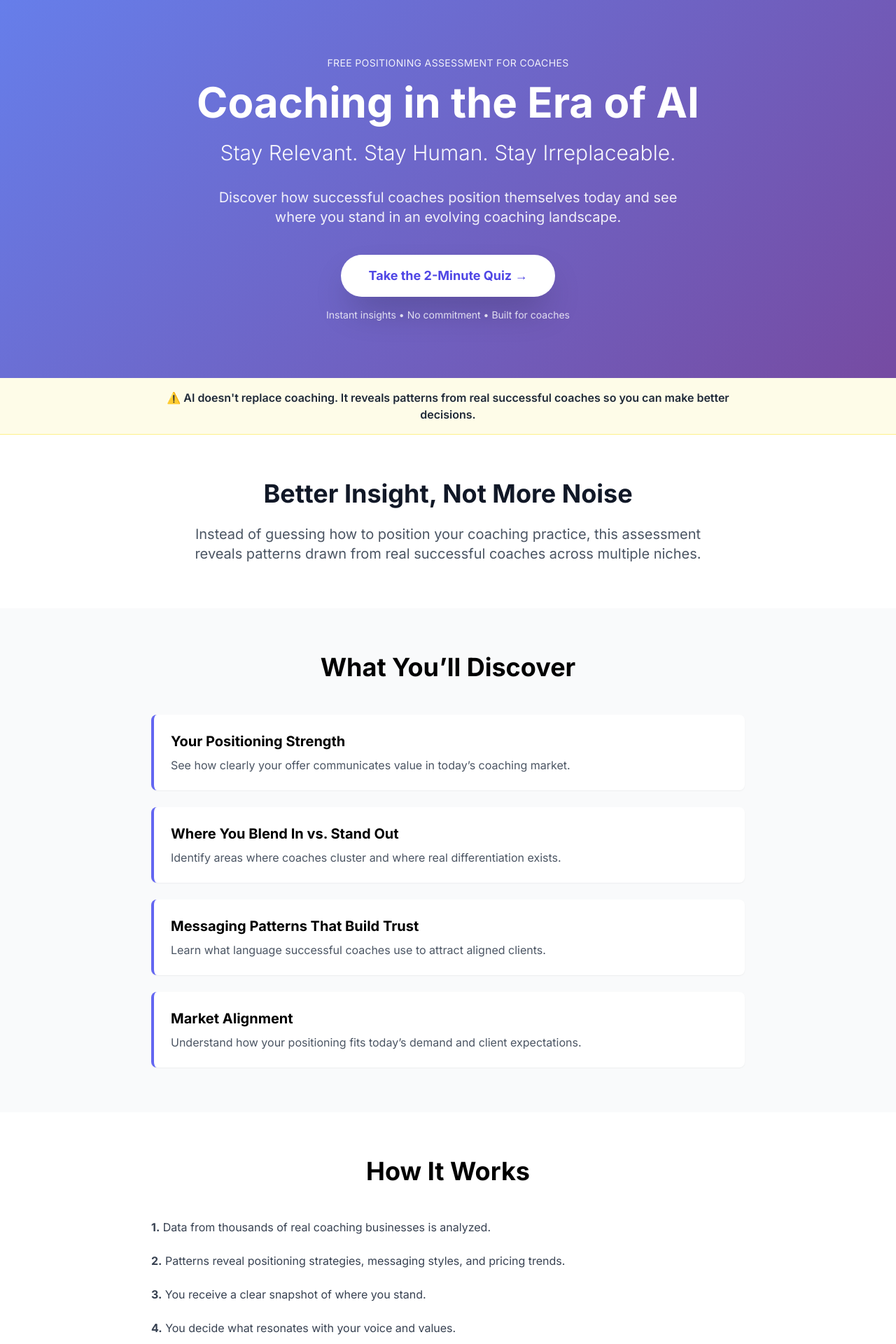
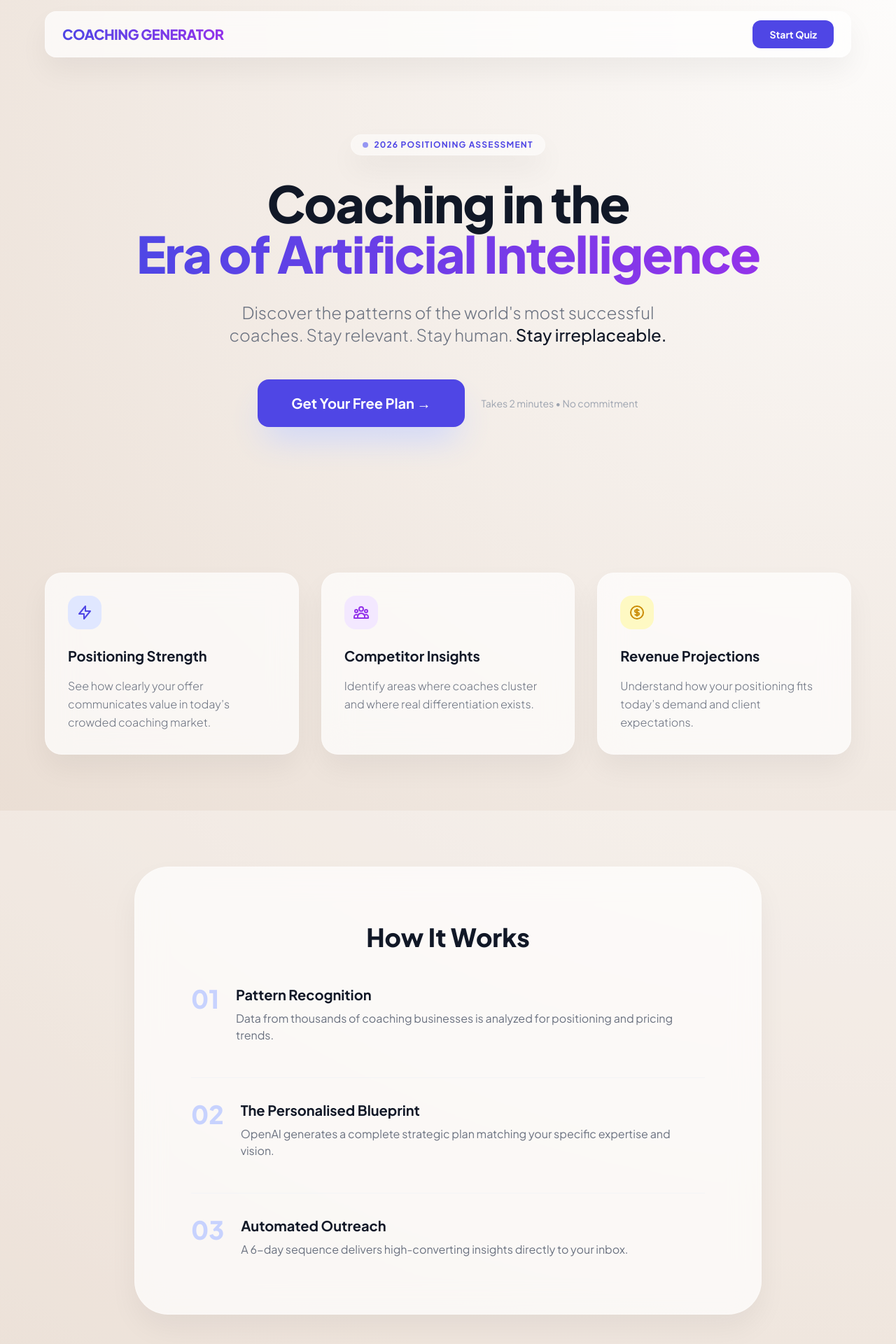
Before and after one commit to AinaLuc/quiz, a Flask app: page / in a window 1280 px wide. Shown: the top 1920 px of the page at 70% size. Run offline with Flask 3, Linux system fonts and the light colour scheme; some libraries are stand-ins or nearby versions.

Commit message:
Branding: Luxury redesign for Landing page and Emails

```diff
--- a/templates/landing.html
+++ b/templates/landing.html
@@ -4,201 +4,171 @@
 <head>
     <meta charset="UTF-8">
     <meta name="viewport" content="width=device-width, initial-scale=1.0">
-    <title>Coach Positioning Assessment</title>
+    <title>Coach Positioning Assessment | Stay Irreplaceable</title>
     <script src="https://cdn.tailwindcss.com"></script>
+    <link href="https://fonts.googleapis.com/css2?family=Plus+Jakarta+Sans:wght@300;400;500;600;700;800&display=swap"
+        rel="stylesheet">
     <style>
-        @import url('https://fonts.googleapis.com/css2?family=Inter:wght@300;400;500;600;700;800&display=swap');
-
         body {
-            font-family: 'Inter', sans-serif;
+            font-family: 'Plus Jakarta Sans', sans-serif;
+            background: radial-gradient(circle at top right, #fdfcfb 0%, #e2d1c3 100%);
         }
 
-        .gradient-bg {
-            background: linear-gradient(135deg, #667eea 0%, #764ba2 100%);
+        .luxury-glass {
+            background: rgba(255, 255, 255, 0.7);
+            backdrop-filter: blur(20px);
+            border: 1px solid rgba(255, 255, 255, 0.3);
+            box-shadow: 0 20px 40px rgba(0, 0, 0, 0.05);
+        }
+
+        .indigo-gradient-text {
+            background: linear-gradient(90deg, #4f46e5, #9333ea);
+            -webkit-background-clip: text;
+            -webkit-text-fill-color: transparent;
+        }
+
+        .hero-bg {
+            background-image: url('https://images.unsplash.com/photo-1497366216548-37526070297c?auto=format&fit=crop&q=80&w=2000');
+            background-size: cover;
+            background-position: center;
         }
     </style>
 </head>
 
-<body class="bg-white">
+<body class="text-gray-900 overflow-x-hidden">
 
-    <!-- HERO -->
-    <div class="gradient-bg text-white">
-        <div class="max-w-4xl mx-auto px-6 py-20 text-center">
-            <p class="text-sm uppercase tracking-wide mb-4 opacity-90">
-                Free Positioning Assessment for Coaches
+    <!-- NAVIGATION -->
+    <nav class="fixed top-0 w-full z-50 px-6 py-4">
+        <div class="max-w-6xl mx-auto flex justify-between items-center luxury-glass px-6 py-3 rounded-2xl">
+            <div class="text-xl font-extrabold tracking-tight indigo-gradient-text">COACHING GENERATOR</div>
+            <a href="/quiz"
+                class="bg-indigo-600 text-white text-sm font-bold py-2.5 px-6 rounded-xl hover:bg-indigo-700 transition transform hover:scale-105">Start
+                Quiz</a>
+        </div>
+    </nav>
+
+    <!-- HERO SECTION -->
+    <section class="relative pt-32 pb-20 md:pt-48 md:pb-32 px-6">
+        <div class="max-w-5xl mx-auto text-center">
+            <div
+                class="inline-flex items-center space-x-2 bg-white/50 border border-white/30 px-4 py-1.5 rounded-full mb-8 luxury-glass">
+                <span class="w-2 h-2 bg-indigo-500 rounded-full animate-pulse"></span>
+                <span class="text-xs font-bold text-indigo-600 uppercase tracking-widest">2026 Positioning
+                    Assessment</span>
+            </div>
+
+            <h1 class="text-5xl md:text-7xl font-extrabold mb-8 leading-tight tracking-tight">
+                Coaching in the <br>
+                <span class="indigo-gradient-text">Era of Artificial Intelligence</span>
+            </h1>
+
+            <p class="text-xl md:text-2xl text-gray-500 max-w-2xl mx-auto mb-12 font-light leading-relaxed">
+                Discover the patterns of the world's most successful coaches.
+                Stay relevant. Stay human. <span class="text-gray-900 font-medium">Stay irreplaceable.</span>
             </p>
 
-            <h1 class="text-5xl md:text-6xl font-bold mb-6 leading-tight">
-                Coaching in the Era of AI
-            </h1>
-
-            <p class="text-2xl md:text-3xl font-light mb-8 opacity-95">
-                Stay Relevant. Stay Human. Stay Irreplaceable.
-            </p>
-
-            <p class="text-xl mb-10 max-w-2xl mx-auto opacity-90">
-                Discover how successful coaches position themselves today and see
-                where you stand in an evolving coaching landscape.
-            </p>
-
+            <div class="flex flex-col sm:flex-row items-center justify-center space-y-4 sm:space-y-0 sm:space-x-6">
                 <a href="/quiz"
-                class="inline-block bg-white text-indigo-600 font-bold py-4 px-10 rounded-full text-lg hover:bg-gray-100 transition transform hover:scale-105 shadow-2xl">
-                Take the 2-Minute Quiz →
+                    class="w-full sm:w-auto bg-indigo-600 text-white font-bold py-5 px-12 rounded-2xl text-xl hover:bg-indigo-700 transition shadow-2xl shadow-indigo-200 transform hover:scale-[1.02]">
+                    Get Your Free Plan →
                 </a>
-
-            <p class="text-sm mt-4 opacity-80">
-                Instant insights • No commitment • Built for coaches
-            </p>
+                <p class="text-sm text-gray-400">Takes 2 minutes • No commitment</p>
             </div>
         </div>
+    </section>
 
-    <!-- TRUST BANNER -->
-    <div class="bg-yellow-50 border-b border-yellow-200 py-4">
-        <div class="max-w-4xl mx-auto px-6 text-center">
-            <p class="text-gray-800 font-semibold">
-                ⚠️ AI doesn't replace coaching. It reveals patterns from real successful coaches so you can make better
-                decisions.
-            </p>
+    <!-- CONTENT CARDS -->
+    <section class="py-20 px-6">
+        <div class="max-w-6xl mx-auto grid md:grid-cols-3 gap-8">
+            <div class="luxury-glass p-8 rounded-3xl transition hover:shadow-xl group">
+                <div
+                    class="w-12 h-12 bg-indigo-100 text-indigo-600 rounded-2xl flex items-center justify-center mb-6 group-hover:scale-110 transition">
+                    <svg class="w-6 h-6" fill="none" stroke="currentColor" viewBox="0 0 24 24">
+                        <path stroke-linecap="round" stroke-linejoin="round" stroke-width="2"
+                            d="M13 10V3L4 14h7v7l9-11h-7z"></path>
+                    </svg>
+                </div>
+                <h3 class="text-xl font-bold mb-4">Positioning Strength</h3>
+                <p class="text-gray-500 leading-relaxed font-light">See how clearly your offer communicates value in
+                    today’s crowded coaching market.</p>
+            </div>
+
+            <div class="luxury-glass p-8 rounded-3xl transition hover:shadow-xl group">
+                <div
+                    class="w-12 h-12 bg-purple-100 text-purple-600 rounded-2xl flex items-center justify-center mb-6 group-hover:scale-110 transition">
+                    <svg class="w-6 h-6" fill="none" stroke="currentColor" viewBox="0 0 24 24">
+                        <path stroke-linecap="round" stroke-linejoin="round" stroke-width="2"
+                            d="M17 20h5v-2a3 3 0 00-5.356-1.857M17 20H7m10 0v-2c0-.656-.126-1.283-.356-1.857M7 20H2v-2a3 3 0 015.356-1.857M7 20v-2c0-.656.126-1.283.356-1.857m0 0a5.002 5.002 0 019.288 0M15 7a3 3 0 11-6 0 3 3 0 016 0zm6 3a2 2 0 11-4 0 2 2 0 014 0zM7 10a2 2 0 11-4 0 2 2 0 014 0z">
+                        </path>
+                    </svg>
+                </div>
+                <h3 class="text-xl font-bold mb-4">Competitor Insights</h3>
+                <p class="text-gray-500 leading-relaxed font-light">Identify areas where coaches cluster and where real
+                    differentiation exists.</p>
+            </div>
+
+            <div class="luxury-glass p-8 rounded-3xl transition hover:shadow-xl group">
+                <div
+                    class="w-12 h-12 bg-yellow-100 text-yellow-600 rounded-2xl flex items-center justify-center mb-6 group-hover:scale-110 transition">
+                    <svg class="w-6 h-6" fill="none" stroke="currentColor" viewBox="0 0 24 24">
+                        <path stroke-linecap="round" stroke-linejoin="round" stroke-width="2"
+                            d="M12 8c-1.657 0-3 .895-3 2s1.343 2 3 2 3 .895 3 2-1.343 2-3 2m0-8c1.11 0 2.08.402 2.599 1M12 8V7m0 1v8m0 0v1m0-1c-1.11 0-2.08-.402-2.599-1M21 12a9 9 0 11-18 0 9 9 0 0118 0z">
+                        </path>
+                    </svg>
+                </div>
+                <h3 class="text-xl font-bold mb-4">Revenue Projections</h3>
+                <p class="text-gray-500 leading-relaxed font-light">Understand how your positioning fits today’s demand
+                    and client expectations.</p>
             </div>
         </div>
+    </section>
 
-    <!-- SECTION -->
-    <div class="max-w-4xl mx-auto px-6 py-16 text-center">
-        <h2 class="text-4xl font-bold text-gray-900 mb-6">
-            Better Insight, Not More Noise
-        </h2>
-
-        <p class="text-xl text-gray-600 max-w-3xl mx-auto">
-            Instead of guessing how to position your coaching practice,
-            this assessment reveals patterns drawn from real successful coaches
-            across multiple niches.
-        </p>
+    <!-- THE PROCESS -->
+    <section class="py-20 px-6 bg-white/30">
+        <div class="max-w-4xl mx-auto text-center luxury-glass p-12 md:p-20 rounded-[3rem]">
+            <h2 class="text-4xl font-extrabold mb-12">How It Works</h2>
+            <div class="space-y-12 text-left">
+                <div class="flex items-start space-x-6">
+                    <div class="text-4xl font-extrabold text-indigo-200">01</div>
+                    <div>
+                        <h4 class="text-xl font-bold mb-2">Pattern Recognition</h4>
+                        <p class="text-gray-500">Data from thousands of coaching businesses is analyzed for positioning
+                            and pricing trends.</p>
                     </div>
-
-    <!-- WHAT YOU'LL DISCOVER -->
-    <div class="bg-gray-50 py-16">
-        <div class="max-w-4xl mx-auto px-6">
-
-            <h2 class="text-4xl font-bold text-center mb-12">
-                What You’ll Discover
-            </h2>
-
-            <div class="space-y-6">
-
-                <div class="bg-white p-6 rounded-lg shadow-sm border-l-4 border-indigo-500">
-                    <h3 class="text-xl font-bold mb-2">Your Positioning Strength</h3>
-                    <p class="text-gray-600">
-                        See how clearly your offer communicates value in today’s coaching market.
-                    </p>
                 </div>
-
-                <div class="bg-white p-6 rounded-lg shadow-sm border-l-4 border-indigo-500">
-                    <h3 class="text-xl font-bold mb-2">Where You Blend In vs. Stand Out</h3>
-                    <p class="text-gray-600">
-                        Identify areas where coaches cluster and where real differentiation exists.
-                    </p>
+                <div class="flex items-start space-x-6 border-t border-gray-100 pt-8">
+                    <div class="text-4xl font-extrabold text-indigo-200">02</div>
+                    <div>
+                        <h4 class="text-xl font-bold mb-2">The Personalised Blueprint</h4>
+                        <p class="text-gray-500">OpenAI generates a complete strategic plan matching your specific
+                            expertise and vision.</p>
                     </div>
-
-                <div class="bg-white p-6 rounded-lg shadow-sm border-l-4 border-indigo-500">
-                    <h3 class="text-xl font-bold mb-2">Messaging Patterns That Build Trust</h3>
-                    <p class="text-gray-600">
-                        Learn what language successful coaches use to attract aligned clients.
-                    </p>
                 </div>
-
-                <div class="bg-white p-6 rounded-lg shadow-sm border-l-4 border-indigo-500">
-                    <h3 class="text-xl font-bold mb-2">Market Alignment</h3>
-                    <p class="text-gray-600">
-                        Understand how your positioning fits today’s demand and client expectations.
-                    </p>
-                </div>
-
+                <div class="flex items-start space-x-6 border-t border-gray-100 pt-8">
+                    <div class="text-4xl font-extrabold text-indigo-200">03</div>
+                    <div>
+                        <h4 class="text-xl font-bold mb-2">Automated Outreach</h4>
+                        <p class="text-gray-500">A 6-day sequence delivers high-converting insights directly to your
+                            inbox.</p>
                     </div>
                 </div>
             </div>
-
-    <!-- HOW IT WORKS -->
-    <div class="max-w-4xl mx-auto px-6 py-16">
-
-        <h2 class="text-4xl font-bold text-center mb-12">
-            How It Works
-        </h2>
-
-        <div class="space-y-6 text-gray-700">
-
-            <p><strong>1.</strong> Data from thousands of real coaching businesses is analyzed.</p>
-            <p><strong>2.</strong> Patterns reveal positioning strategies, messaging styles, and pricing trends.</p>
-            <p><strong>3.</strong> You receive a clear snapshot of where you stand.</p>
-            <p><strong>4.</strong> You decide what resonates with your voice and values.</p>
-
         </div>
-    </div>
-
-    <!-- WHO THIS IS FOR -->
-    <div class="bg-gray-50 py-16">
-        <div class="max-w-4xl mx-auto px-6">
-
-            <h2 class="text-4xl font-bold text-center mb-12">
-                Is This For You?
-            </h2>
-
-            <div class="grid md:grid-cols-2 gap-8">
-
-                <div>
-                    <h3 class="text-xl font-bold text-green-600 mb-4">✓ Yes, if you:</h3>
-                    <ul class="space-y-3 text-gray-700">
-                        <li>Want clarity in a crowded coaching market</li>
-                        <li>Feel your messaging could be sharper</li>
-                        <li>Value authenticity but want strategic insight</li>
-                        <li>Prefer informed decisions over guesswork</li>
-                        <li>Are curious about how AI can support—not replace—coaching</li>
-                    </ul>
-                </div>
-
-                <div>
-                    <h3 class="text-xl font-bold text-red-600 mb-4">✗ Not ideal if you:</h3>
-                    <ul class="space-y-3 text-gray-700">
-                        <li>Want a done-for-you positioning template</li>
-                        <li>Expect technology to replace human connection</li>
-                        <li>Prefer staying exactly where you are</li>
-                    </ul>
-                </div>
-
-            </div>
-        </div>
-    </div>
-
-    <!-- CTA -->
-    <div id="quiz" class="gradient-bg text-white py-20">
-        <div class="max-w-3xl mx-auto px-6 text-center">
-
-            <h2 class="text-4xl font-bold mb-6">
-                See Where You Stand
-            </h2>
-
-            <p class="text-xl mb-8 opacity-90">
-                Take the 2-minute positioning quiz and receive immediate insight.
-            </p>
-
-            <a href="/quiz"
-                class="inline-block bg-white text-indigo-600 font-bold py-4 px-10 rounded-full text-xl hover:bg-gray-100 transition transform hover:scale-105 shadow-2xl mb-4">
-                Start My Assessment →
-            </a>
-
-            <p class="text-sm opacity-80">
-                Takes 2 minutes • Instant clarity • No pressure
-            </p>
-
-        </div>
-    </div>
+    </section>
 
     <!-- FOOTER -->
-    <div class="bg-gray-900 text-gray-400 py-8">
-        <div class="max-w-4xl mx-auto px-6 text-center">
-            <p class="mb-2">Built using real coach success patterns.</p>
-            <p class="text-sm">Human insight supported by data.</p>
+    <footer class="py-20 px-6">
+        <div
+            class="max-w-6xl mx-auto flex flex-col md:flex-row justify-between items-center text-gray-400 space-y-8 md:space-y-0">
+            <div class="text-lg font-bold indigo-gradient-text uppercase">COACHING GENERATOR</div>
+            <div class="flex space-x-8 text-sm uppercase tracking-widest font-bold">
+                <a href="#privacy" class="hover:text-gray-900 transition">Privacy</a>
+                <a href="#terms" class="hover:text-gray-900 transition">Terms</a>
+                <a href="mailto:hello@example.com" class="hover:text-gray-900 transition">Contact</a>
             </div>
+            <p class="text-xs">© 2026 Human Insight supported by Patterns.</p>
         </div>
+    </footer>
 
 </body>
 
```
Also changed, not shown: emails.py (+118 -148 lines). Lines whose indentation alone changed are shown as unchanged.
